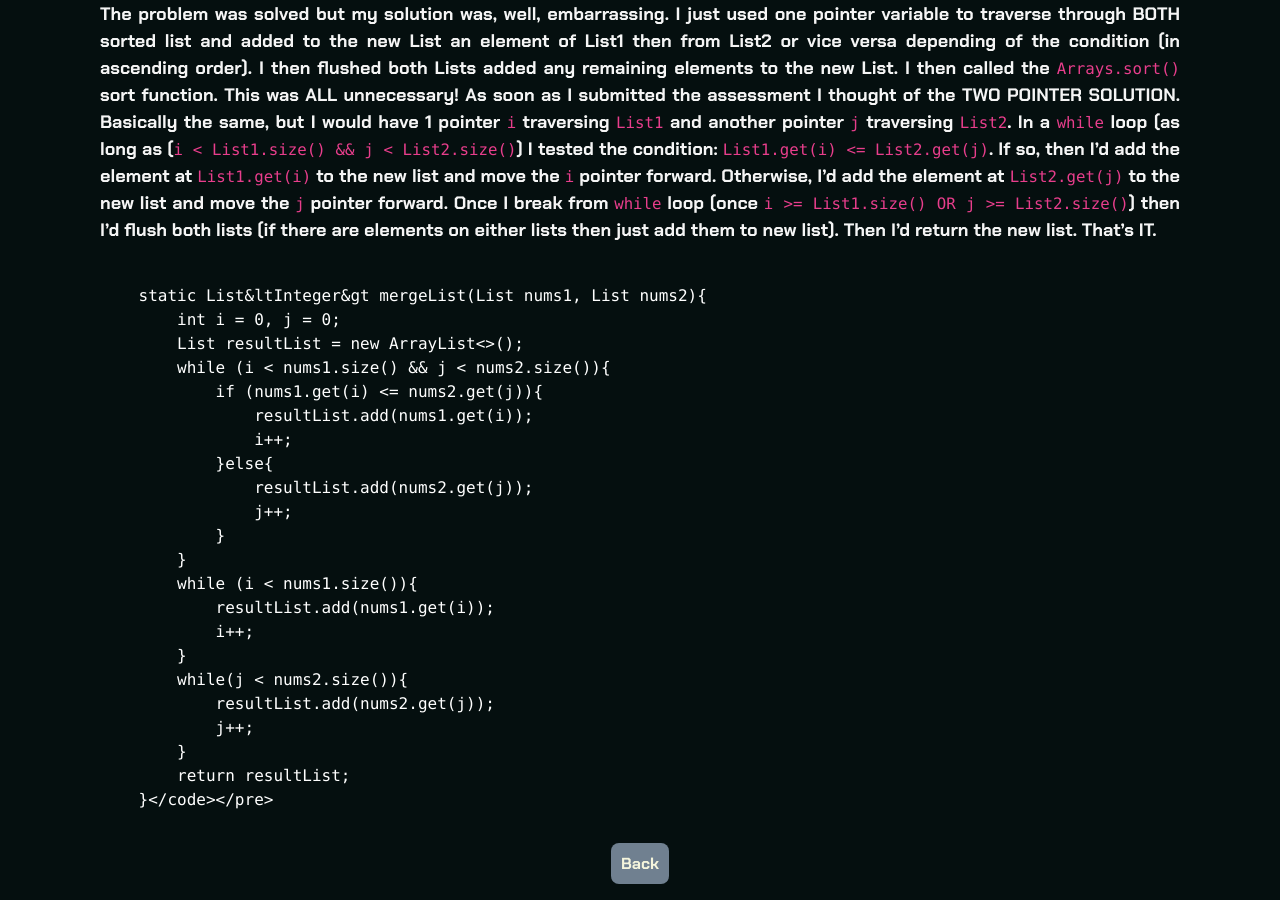
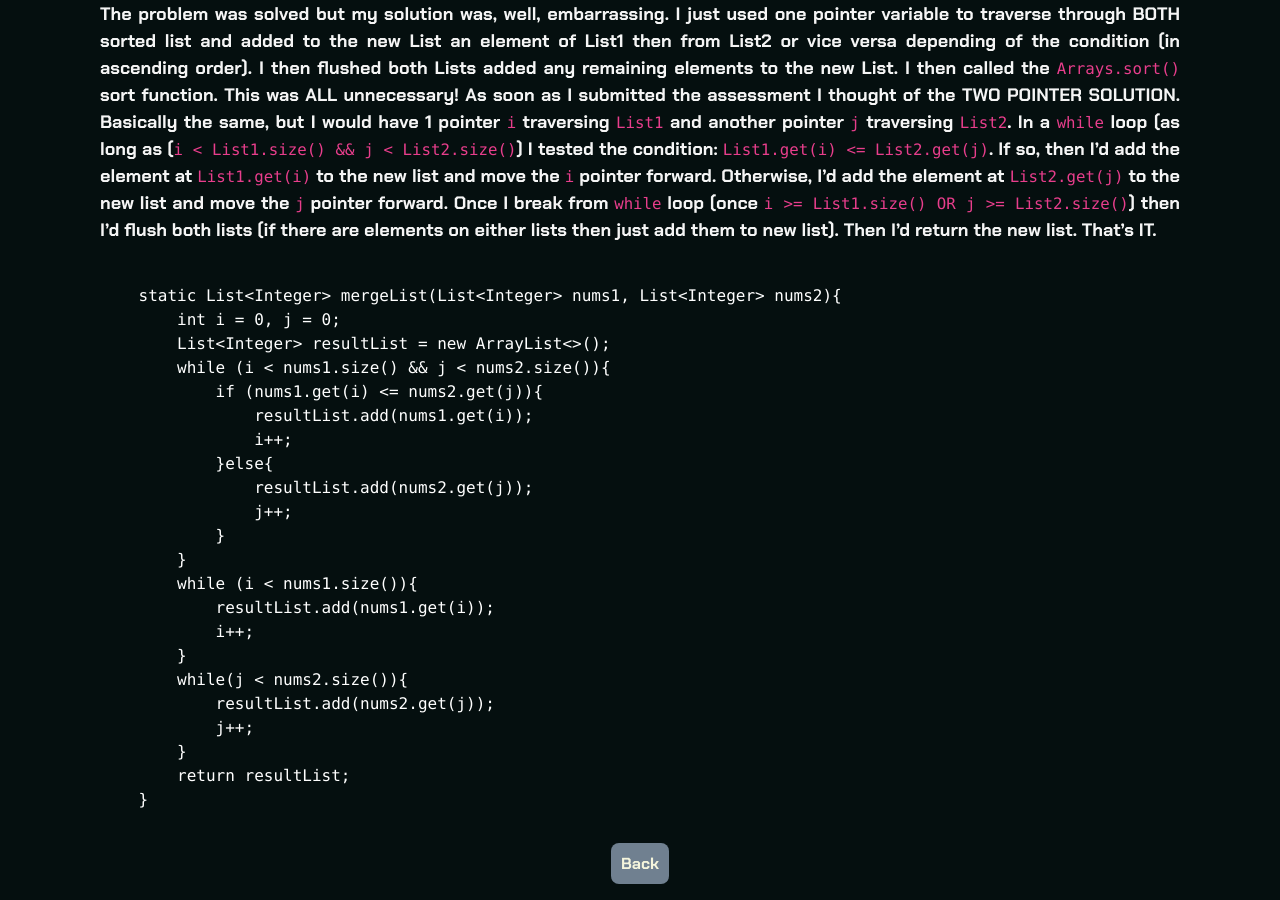
Before and after one commit to Markojudas/chronicles, a Jekyll site: the page built from _posts/2022-07-24-The_Hunt_Rages_On.md, in a window 1280 px wide and 900 px high, scrolled down 645 px. Built offline with Jekyll 4.4.1, drawn with Linux system fonts in a browser that asks for light colours; nearby versions of some CDN libraries; library files that are not in the unit come from our copies.

```diff
--- a/_posts/2022-07-24-The_Hunt_Rages_On.md
+++ b/_posts/2022-07-24-The_Hunt_Rages_On.md
@@ -17,10 +17,10 @@
 
 The problem was solved but my solution was, well, embarrassing. I just used one pointer variable to traverse through BOTH sorted list and added to the new List an element of List1 then from List2 or vice versa depending of the condition (in ascending order). I then flushed both Lists added any remaining elements to the new List. I then called the `Arrays.sort()` sort function. This was ALL unnecessary! As soon as I submitted the assessment I thought of the TWO POINTER SOLUTION. Basically the same, but I would have 1 pointer `i` traversing `List1` and another pointer `j` traversing `List2`. In a `while` loop (as long as (`i < List1.size() && j < List2.size()`) I tested the condition: `List1.get(i) <= List2.get(j)`. If so, then I'd add the element at `List1.get(i)` to the new list and move the `i` pointer forward. Otherwise, I'd add the element at `List2.get(j)` to the new list and move the `j` pointer forward. Once I break from `while` loop (once `i >= List1.size() OR j >= List2.size()`) then I'd flush both lists (if there are elements on either lists then just add them to new list). Then I'd return the new list. That's IT.
 
-<pre><code class="language-java">
-    static List&ltInteger&gt mergeList(List<Integer> nums1, List<Integer> nums2){
+<pre><code>
+    static List&lt;Integer&gt; mergeList(List&lt;Integer&gt; nums1, List&lt;Integer&gt; nums2){
         int i = 0, j = 0;
-        List<Integer> resultList = new ArrayList<>();
+        List&lt;Integer&gt; resultList = new ArrayList<>();
         while (i < nums1.size() && j < nums2.size()){
             if (nums1.get(i) <= nums2.get(j)){
                 resultList.add(nums1.get(i));
```
